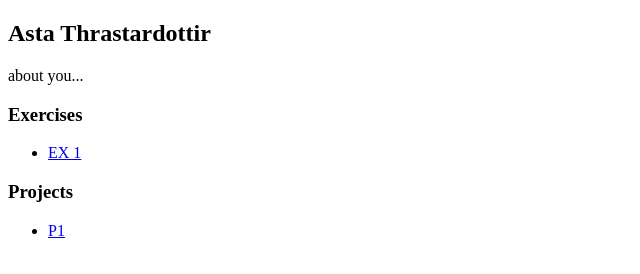
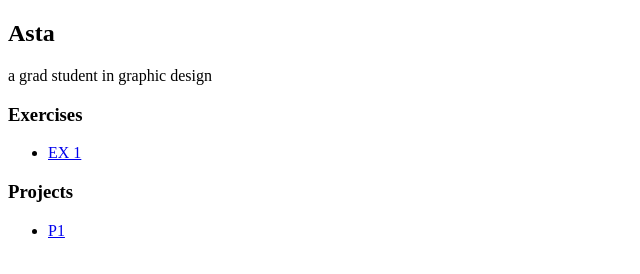
Before and after one commit to athrasta/webtype, a plain HTML site: page index.html in a window 1280 px wide. Shown: the whole page, without its empty margins (0-640 px from the left). Drawn offline with Linux system fonts and the light colour scheme.

Commit message:
Update index.html

```diff
--- a/index.html
+++ b/index.html
@@ -2,7 +2,7 @@
 <html>
 <head>
   <meta charset="utf-8" />
-  <title>hello... </title>
+  <title>Asta's Web Type Site </title>
   <!-- this is where my meta-info lives, but won’t show up on the page itself-->
 </head>
 <body>
@@ -10,8 +10,8 @@
   <section id="container">
 
     <!-- about me-->
-    <h1>Asta Thrastardottir</h1>
-    <p class="desc">about you...</p>
+    <h1>Asta</h1>
+    <p class="desc">a grad student in graphic design</p>
 
     <!-- links to my work -->
     <div id="exercises">
```
